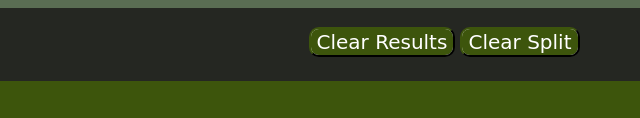
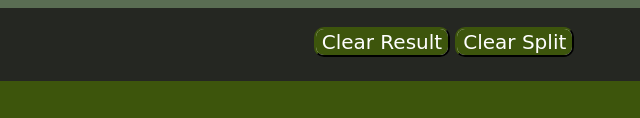
Before and after one commit to jtcheung11/tip-wiz-tipcalculator, a website: page index.html in a window 1280 px wide. Shown: the part 838-956 px from the top of the page, 196-836 px from the left. Drawn offline with nearby package versions, Linux system fonts and the light colour scheme; a web font is replaced by a local one.

Commit message:
Small changes made

```diff
--- a/index.html
+++ b/index.html
@@ -76,7 +76,7 @@
                     </div>
                     <br>
                     <div class='container6'>
-                        <button class = 'button' id='clear-btn'>Clear Results</button>
+                        <button class = 'button' id='clear-btn'>Clear Result</button>
                         <button class = 'button' id='clear-btn1'>Clear Split</button>
                     </div>
                 </div>
```
